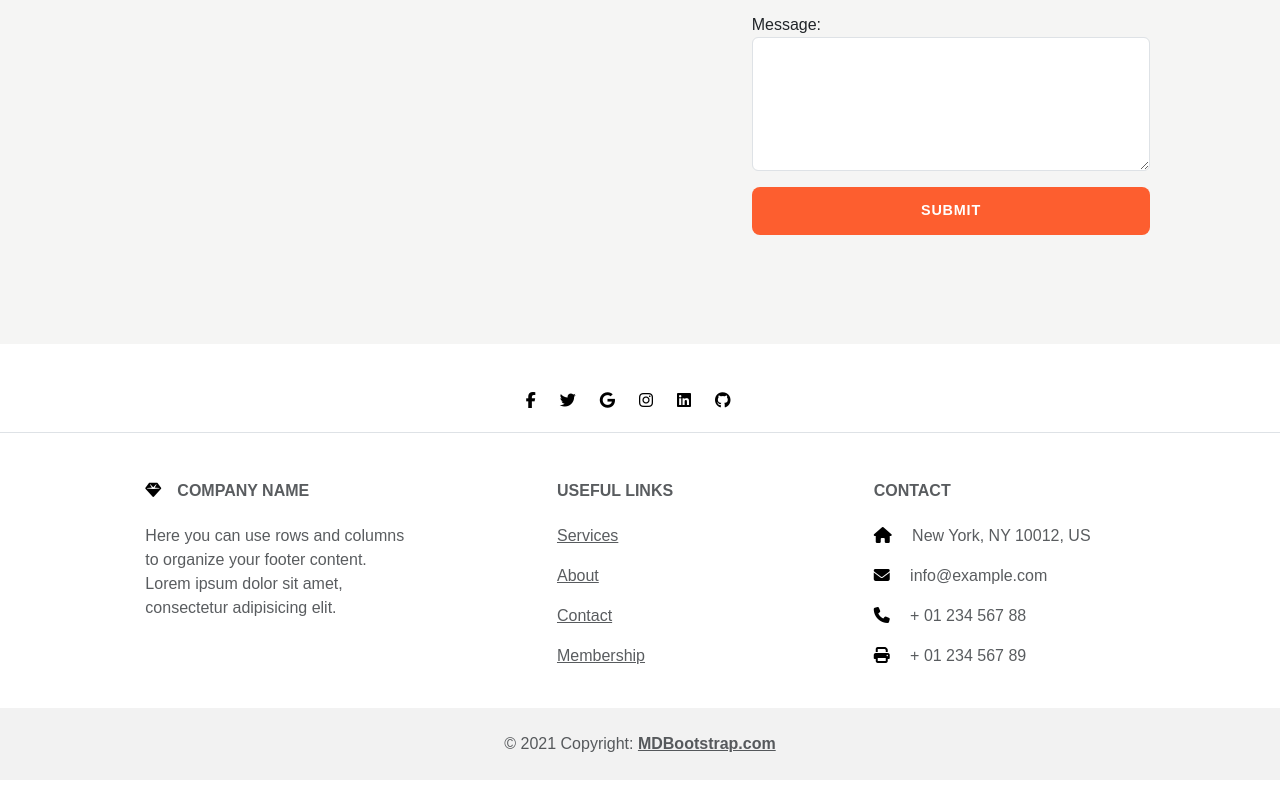
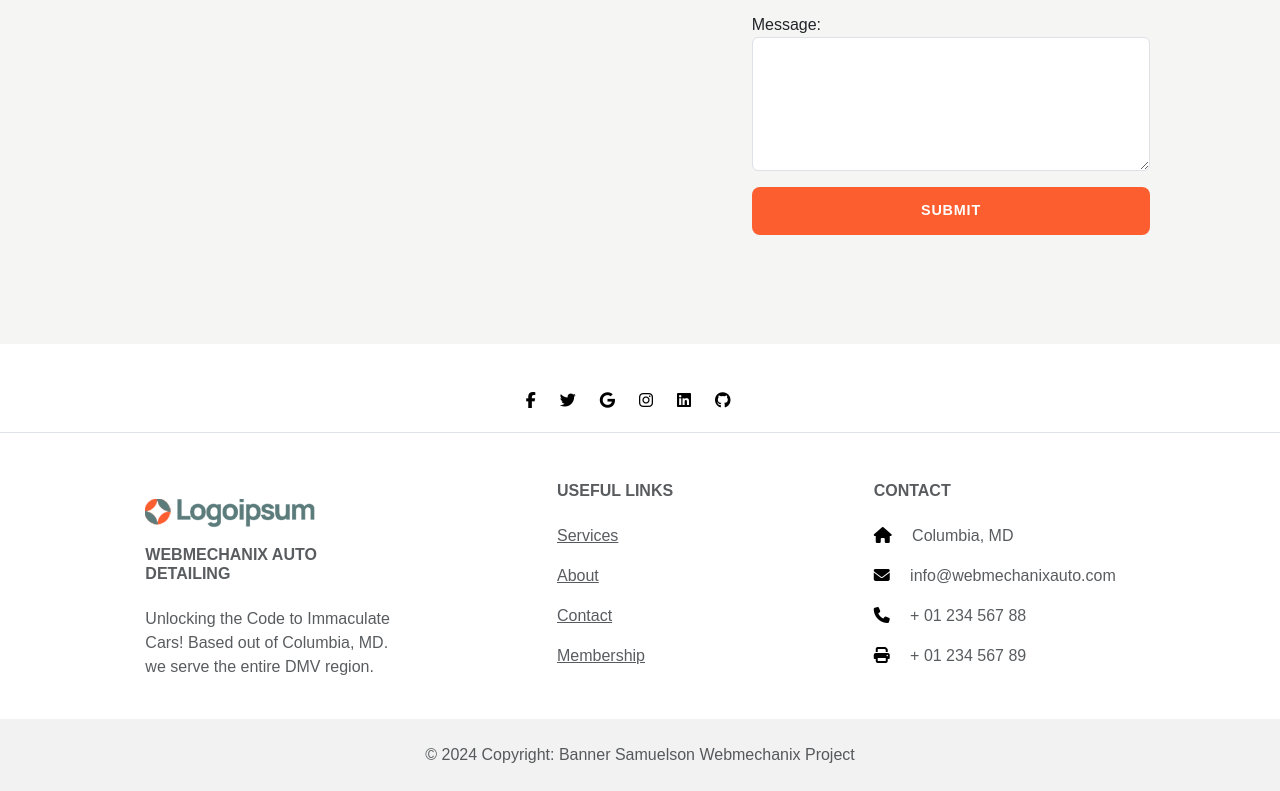
Before and after one commit to bannersamuelson/webmechanix, a plain HTML site: page index.html in a window 1280 px wide. Shown: the part 2444-3235 px from the top of the page. Drawn offline with nearby package versions, Linux system fonts and the light colour scheme.

Commit message:
updated footer information

```diff
--- a/index.html
+++ b/index.html
@@ -205,12 +205,12 @@
         <!-- Grid column -->
         <div class="col-md-3 col-lg-4 col-xl-3 mx-auto mb-4">
           <!-- Content -->
+          <img src="/images/Webmechanix_Logo.png" class="footerImg" alt="Webmechanix Logo">
           <h6 class="text-uppercase fw-bold mb-4">
-            <i class="fas fa-gem me-3"></i>Company name
+          WebMechanix Auto Detailing
           </h6>
           <p>
-            Here you can use rows and columns to organize your footer content. Lorem ipsum
-            dolor sit amet, consectetur adipisicing elit.
+            Unlocking the Code to Immaculate Cars! Based out of Columbia, MD. we serve the entire DMV region.
           </p>
         </div>
 
@@ -239,10 +239,10 @@
         <div class="col-md-4 col-lg-3 col-xl-3 mx-auto mb-md-0 mb-4">
           <!-- Links -->
           <h6 class="text-uppercase fw-bold mb-4">Contact</h6>
-          <p><i class="fas fa-home me-3"></i> New York, NY 10012, US</p>
+          <p><i class="fas fa-home me-3"></i> Columbia, MD</p>
           <p>
             <i class="fas fa-envelope me-3"></i>
-            info@example.com
+            info@webmechanixauto.com
           </p>
           <p><i class="fas fa-phone me-3"></i> + 01 234 567 88</p>
           <p><i class="fas fa-print me-3"></i> + 01 234 567 89</p>
@@ -256,8 +256,7 @@
 
   <!-- Copyright -->
   <div class="text-center p-4" style="background-color: rgba(0, 0, 0, 0.05);">
-    © 2021 Copyright:
-    <a class="text-reset fw-bold" href="https://mdbootstrap.com/">MDBootstrap.com</a>
+    © 2024 Copyright: Banner Samuelson Webmechanix Project
   </div>
   <!-- Copyright -->
 </footer>
--- a/styles.css
+++ b/styles.css
@@ -310,8 +310,6 @@ h1 {
         /* footer section css */
 
 
-
-
         i {
           color: #000;
         }
@@ -319,3 +317,7 @@ h1 {
           cursor: pointer;
           color: #5c7c7c;
         }
+
+        .footerImg {
+          max-height: 4rem;
+        }
```
